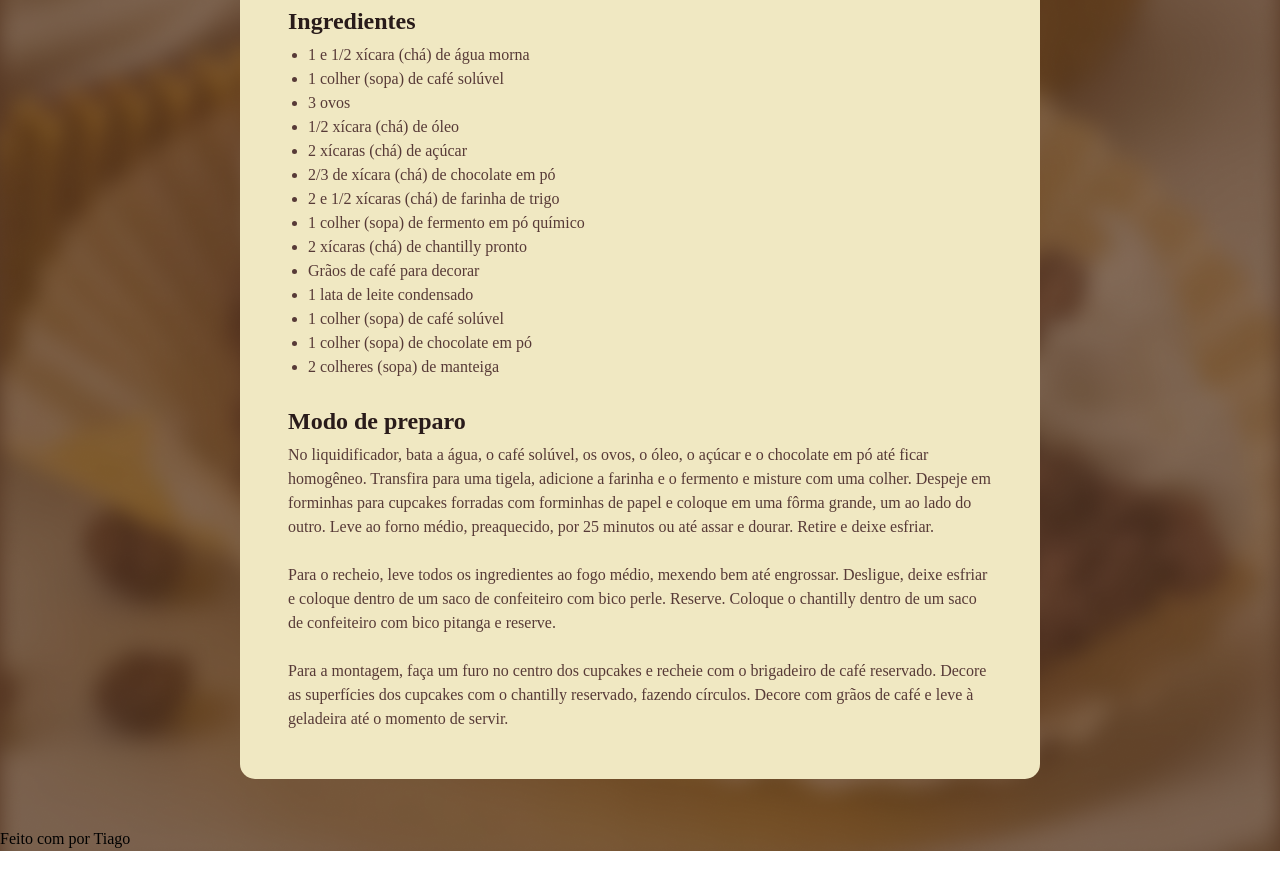
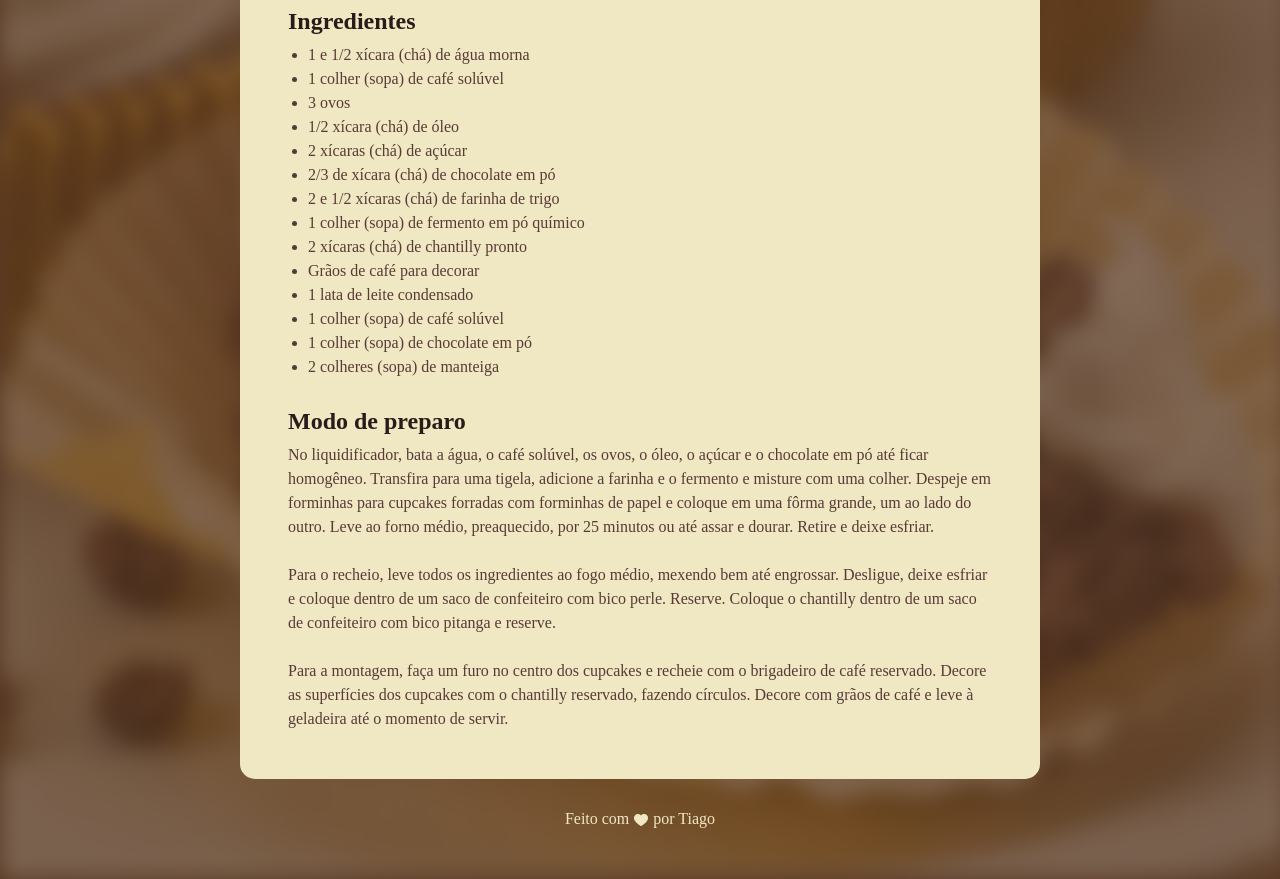
Before and after one commit to tigasads/ProjetosRocketSeat, a plain HTML site: page ProjetoReceita/index.html in a window 1280 px wide. Shown: the part 720-1599 px from the top of the page. Before the commit the page ends 1571 px from the top, so only its background shows below. Drawn offline with Linux system fonts and the light colour scheme; a web font is replaced by a local one.

Commit message:
Finalizando o Footer e últimos ajustes

```diff
--- a/ProjetoReceita/index.html
+++ b/ProjetoReceita/index.html
@@ -63,9 +63,11 @@
 
     </div>
 
-    <div id="rodape">
-        <p>Feito com por Tiago</p>
-    </div>
+    <footer>
+        Feito com
+        <img src="assets/coracao.png" atl="Coraçãozinho">
+        por Tiago
+    </footer>
     </main>
 </body>
 </html>
--- a/ProjetoReceita/style.css
+++ b/ProjetoReceita/style.css
@@ -44,6 +44,16 @@ main{
     padding: 24px
 }
 
+footer{
+    text-align: center;
+    color: #F0E8C2;
+    padding-bottom: 48px;
+}
+
+footer img{
+    vertical-align: middle;
+}
+
 #about p + p{
     font-size: 16px;
     margin-top: 12px;
@@ -55,12 +65,8 @@ main{
     width: 800px;;
     background-color: #F0E8C2;
     border-radius: 15px;
-    margin: 48px auto;
+    margin: 48px auto 28px;
     box-sizing: border-box;
 
     color: #573A37
 }
-
-#rodape{
-    margin: auto;
-}
```
Also changed, not shown: ProjetoReceita/assets/coracao.png (added).
